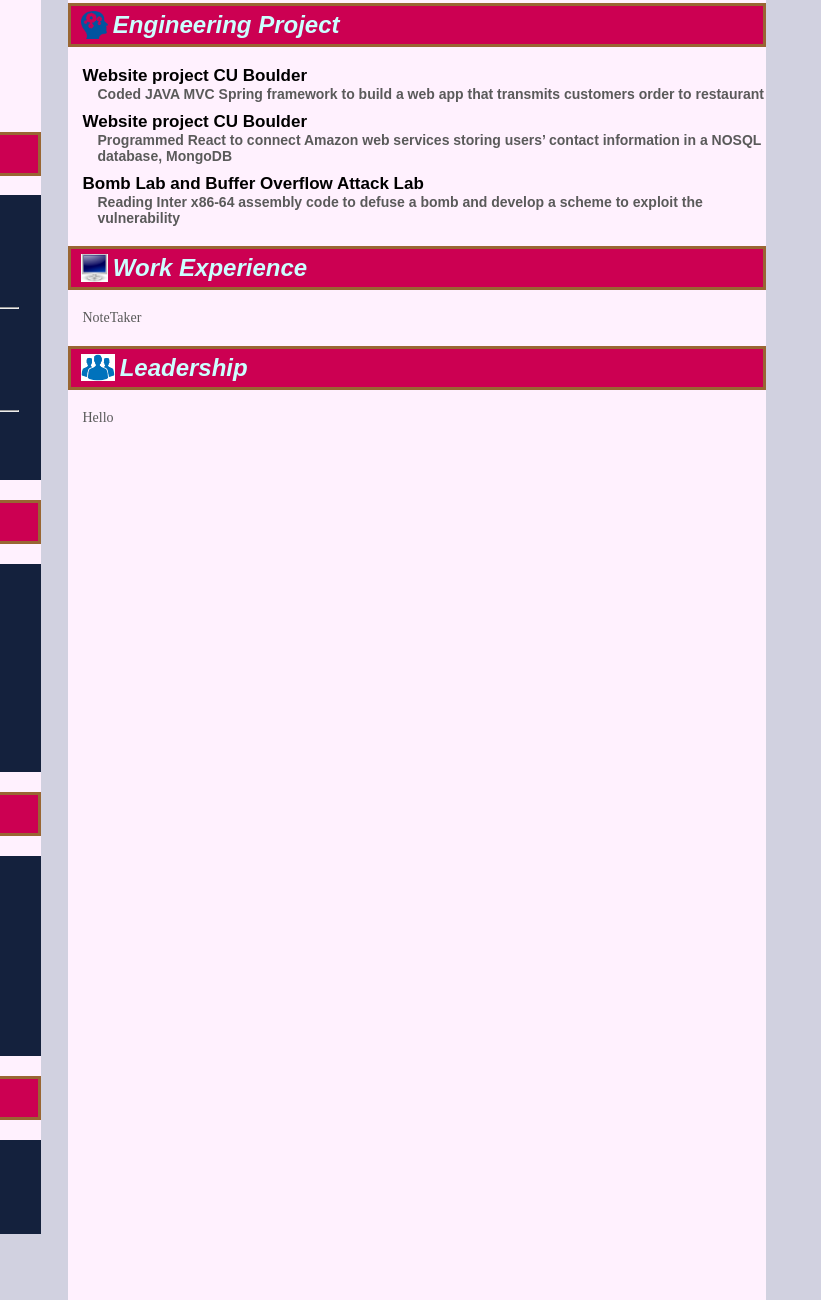
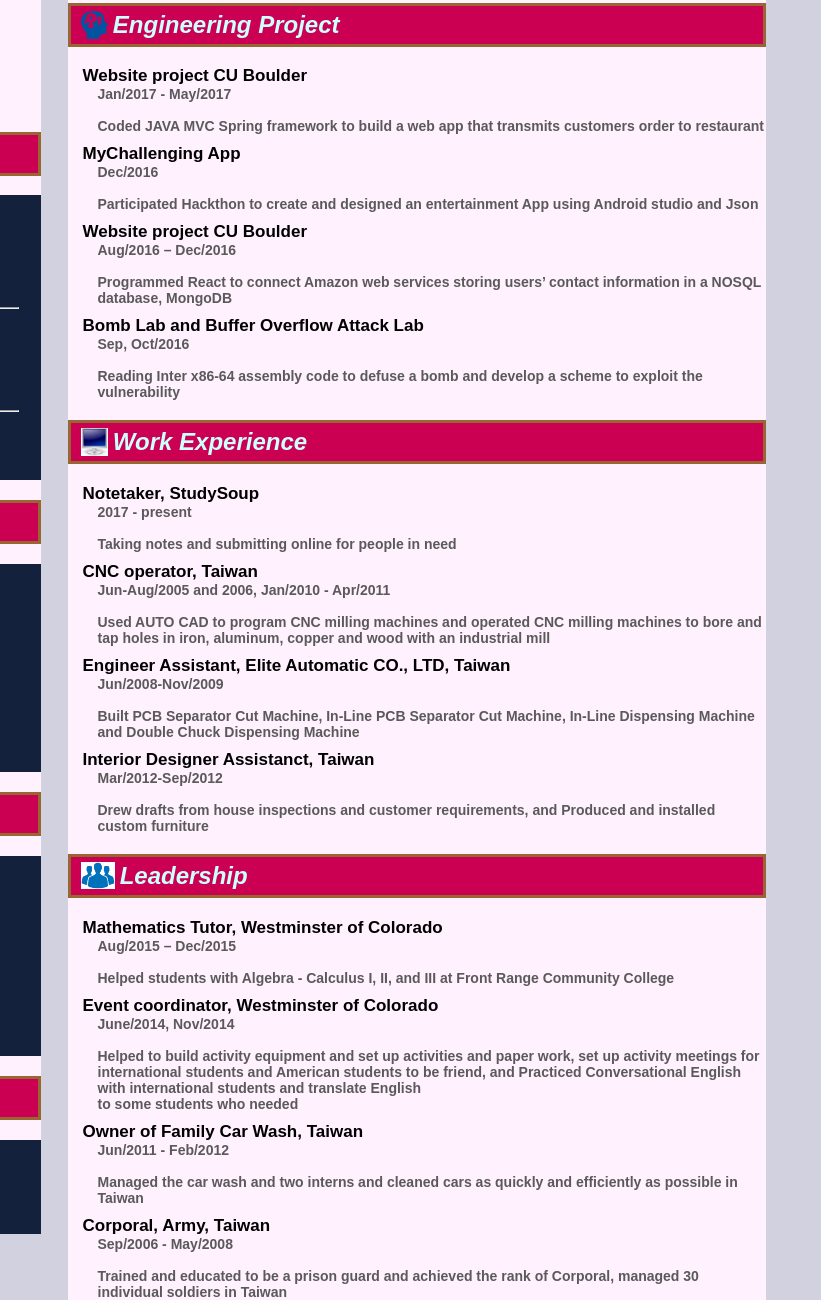
Before and after one commit to Johnny00520/HTML_onlineResume, a plain HTML site: page index.html in a window 1280 px wide. Shown: the part 320-1620 px from the top of the page, 459-1280 px from the left. Drawn offline with Linux system fonts and the light colour scheme.

Commit message:
Finished each title tag and description

```diff
--- a/index.html
+++ b/index.html
@@ -70,9 +70,12 @@
 
     <!--Right div-->
     <div class="Right_box">
+
+        <!--Aboue me tag-->
         <h2><img src="./image/About_PIC.JPG" class="About_Pic" type="text/css" rel="stylesheet" align="left" />About me</h2>
         <p>I am a Junior Computer Science student who is studying at University of Colorado Boulder</p>
 
+        <!--Education tag-->
         <h2><img src="./image/Education_Pic.JPG" class="Education_Pic" type="text/css" rel="stylesheet" align="left" />Education</h2>
         <h6>University of Colorado Boulder
             <p>Bachelor of Science,<em style="color: #0000a0"> Computer Science</em>, Minor: <em style="color: #0000a0"> Mathmatics</em>
@@ -80,32 +83,94 @@
             <br>
         <h6>Front Range Community College
             <p>Computer Science,
-            <br>GPA: 3.92/4.0  Dean's List: May/2014-Dec/2015</p>
+            <br>GPA: 3.92/4.0  Dean's List: May/2014 - Dec/2015</p>
         </h6>
             </p>
         </h6>
 
+        <!--Project-->
         <h2><img src="./image/Project_Pic.JPG" class="Project_Pic" type="text/css" rel="stylesheet" align="left" />Engineering Project</h2>
         <h6>Website project CU Boulder
-            <p>Coded JAVA MVC Spring framework to build a web app that transmits customers order to restaurant</p>
-        </h6>
-        <h6>Website project CU Boulder
-            <p>Programmed React to connect Amazon web services storing users’ contact information in a NOSQL database, MongoDB</p>
-        </h6>
-        <h6>Bomb Lab and Buffer Overflow Attack Lab
-            <p>Reading Inter x86-64 assembly code to defuse a bomb and develop a scheme to exploit the vulnerability</p>
+            <br><p>Jan/2017 - May/2017
+            <br>
+            <br>Coded JAVA MVC Spring framework to build a web app that transmits customers order to restaurant</p>
         </h6>
 
+        <h6>MyChallenging App
+            <br><p>Dec/2016
+            <br>
+            <br>Participated Hackthon to create and designed an entertainment App using Android studio and Json</p>
+        </h6>
+
+        <h6>Website project CU Boulder
+            <br><p>Aug/2016 – Dec/2016
+            <br>
+            <br>Programmed React to connect Amazon web services storing users’ contact information in a NOSQL database, MongoDB</p>
+        </h6>
+
+        <h6>Bomb Lab and Buffer Overflow Attack Lab
+            <br><p>Sep, Oct/2016
+            <br>
+            <br>Reading Inter x86-64 assembly code to defuse a bomb and develop a scheme to exploit the vulnerability</p>
+        </h6>
+
+        <!--Experience-->
         <h2><img src="./image/Work_Experience.JPG" class="Experience_Pic" type="text/css" rel="stylesheet" align="left" />Work Experience</h2>
-        <p>NoteTaker</p>
+        <h6>Notetaker, StudySoup
+            <br><p>2017 - present
+            <br>
+            <br>Taking notes and submitting online for people in need</p>
+        </h6>
 
+        <h6>CNC operator, Taiwan
+            <br><p>Jun-Aug/2005 and 2006, Jan/2010 - Apr/2011
+            <br>
+            <br>Used AUTO CAD to program CNC milling machines and operated CNC milling machines to bore and tap holes in iron, aluminum, copper and wood with an industrial mill</p>
+        </h6>
+
+        <h6>Engineer Assistant, Elite Automatic CO., LTD, Taiwan
+            <br><p>Jun/2008-Nov/2009
+            <br>
+            <br>Built PCB Separator Cut Machine, In-Line PCB Separator Cut Machine, In-Line Dispensing Machine and Double Chuck
+Dispensing Machine</p>
+        </h6>
+
+        <h6>Interior Designer Assistanct, Taiwan
+            <br><p>Mar/2012-Sep/2012
+            <br>
+            <br>Drew drafts from house inspections and customer requirements, and Produced and installed custom furniture</p>
+        </h6>
+
+
+        <!--Leadership-->
         <h2><img src="./image/Leadership_Pic.JPG" class="Leadership_Pic" type="text/css" rel="stylesheet" align="left" />Leadership</h2>
-        <p>Hello</p>
+        <h6>Mathematics Tutor, Westminster of Colorado
+            <br><p>Aug/2015 – Dec/2015
+            <br>
+            <br>Helped students with Algebra - Calculus I, II, and III at Front Range Community College</p>
 
+        <h6>Event coordinator, Westminster of Colorado
+            <br><p>June/2014, Nov/2014
+            <br>
+            <br>Helped to build activity equipment and set up activities and paper work, set up activity meetings for international students and American students to be friend, and Practiced Conversational English with international students and translate English
+            <br>to some students who needed</p>
+
+        <h6>Owner of Family Car Wash, Taiwan
+            <br><p>Jun/2011 - Feb/2012
+            <br>
+            <br>Managed the car wash and two interns and cleaned cars as quickly and efficiently as possible in Taiwan</p>
+
+        <h6>Corporal, Army, Taiwan
+            <br><p>Sep/2006 - May/2008
+            <br>
+            <br>Trained and educated to be a prison guard and achieved the rank of Corporal, managed 30 individual soldiers in Taiwan</p>
+                    </h6>
+                </h6>
+            </h6>
+        </h6>
 
     </div>
     <!--Closed outer most div-->
 
-
   </body>
 </html>
--- a/style.css
+++ b/style.css
@@ -92,7 +92,7 @@ img.Leadership_Pic {
   position: relative;
   margin-bottom: 10px;
   width: 55%;
-  height: 2000px;
+  height: 1700px;
   /*Left and Right box attach tight together*/
   /*overflow: hidden;*/
   float: right;
```
Also changed, not shown: 2 other files.
